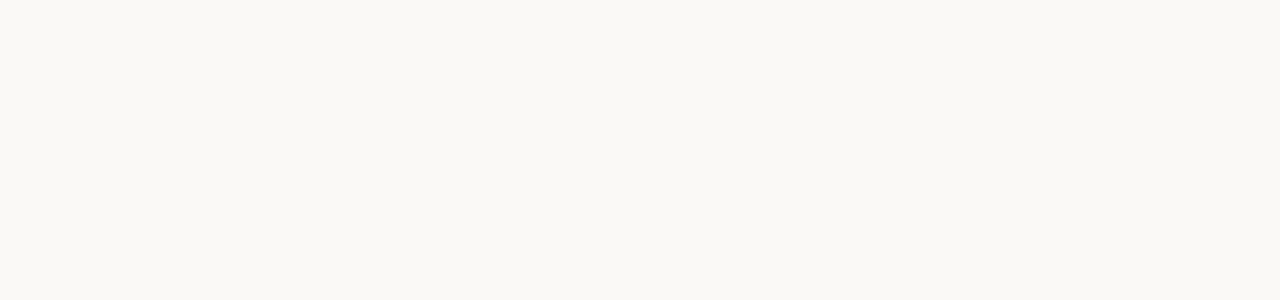
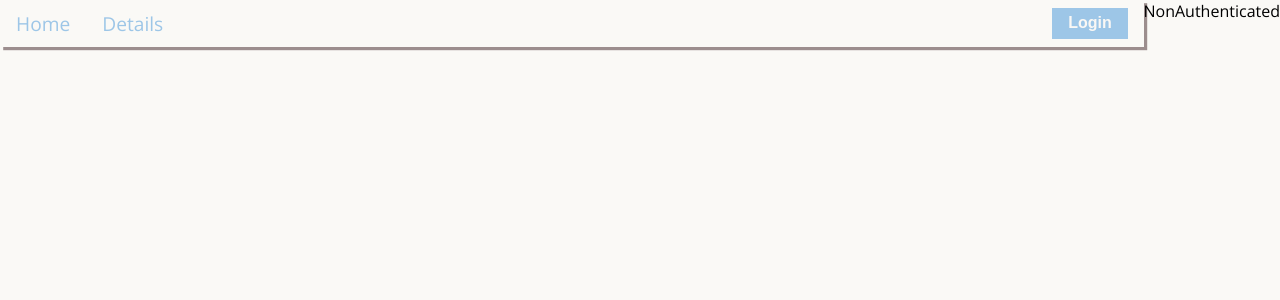
Before and after one commit to Purgenta/CryptoCurrency, a React (Vite) app: page /notauthenticated in a window 1280 px wide. Before the commit this address had no page. Shown: the top 300 px of the page. Built offline with nearby package versions, Linux system fonts and the light colour scheme.

Commit message:
Added authentication/protected routes via redux

```diff
--- a/src/App.tsx
+++ b/src/App.tsx
@@ -1,7 +1,13 @@
+import { Provider } from "react-redux";
 import Router from "./router/Router";
+import store from "./redux/store";
 
 const App = () => {
-  return <Router></Router>;
+  return (
+    <Provider store={store}>
+      <Router></Router>
+    </Provider>
+  );
 };
 
 export default App;
--- a/src/components/Layout/Navigation.tsx
+++ b/src/components/Layout/Navigation.tsx
@@ -1,9 +1,16 @@
 import { NavLink } from "react-router-dom";
 import style from "./Navigation.module.css";
 import { motion } from "framer-motion";
+import { useSelector, useDispatch } from "react-redux";
+import {
+  authenticateUser,
+  authenticationSelector,
+} from "../../redux/authSlice/authSlice";
+import { StoreDispatch } from "../../redux/store";
 type Route = {
   name: string;
   to: string;
+  requiresAuth: boolean;
 };
 const animationVariants = {
   visible: {
@@ -36,10 +43,14 @@ const loginButtonVariants = {
 };
 const Navigation = () => {
   const routes: Set<Route> = new Set<Route>([
-    { name: "Home", to: "/home" },
-    { name: "Favourites", to: "/favourites" },
-    { name: "Details", to: "/details" },
+    { name: "Home", to: "/home", requiresAuth: false },
+    { name: "Favourites", to: "/favourites", requiresAuth: true },
+    { name: "Details", to: "/details", requiresAuth: false },
   ]);
+  const links = [...routes];
+  const { isAuthenticated } = useSelector(authenticationSelector);
+  console.log(isAuthenticated);
+  const dispatch = useDispatch<StoreDispatch>();
   return (
     <motion.nav
       variants={animationVariants}
@@ -49,7 +60,11 @@ const Navigation = () => {
       className={style["main-nav"]}
     >
       <ul className={style["nav-links"]}>
-        {[...routes].map((route) => (
+        {links
+          .filter((route) => {
+            return !route.requiresAuth || isAuthenticated;
+          })
+          .map((route) => (
             <motion.li variants={linkAnimationVariants} key={route.to}>
               <NavLink
                 to={route.to}
@@ -62,16 +77,21 @@ const Navigation = () => {
             </motion.li>
           ))}
       </ul>
+      {!isAuthenticated ? (
         <div className={style["account-actions__container"]}>
           <motion.button
             variants={loginButtonVariants}
             className={style["login-btn"]}
+            onClick={async () => await dispatch(authenticateUser())}
             type="button"
             aria-label="login"
           >
             Login
           </motion.button>
         </div>
+      ) : (
+        <></>
+      )}
     </motion.nav>
   );
 };
--- /dev/null
+++ b/src/misc/ProtectedRoute.tsx
@@ -0,0 +1,11 @@
+import { useSelector } from "react-redux";
+import { Navigate, Outlet } from "react-router-dom";
+
+import { authenticationSelector } from "../redux/authSlice/authSlice";
+const ProtectedRoute = () => {
+  const { isAuthenticated } = useSelector(authenticationSelector);
+  if (!isAuthenticated) return <Navigate to={"/notauthenticated"}></Navigate>;
+  return <Outlet></Outlet>;
+};
+
+export default ProtectedRoute;
--- /dev/null
+++ b/src/redux/authSlice/authSlice.ts
@@ -0,0 +1,29 @@
+import { createSlice, createAsyncThunk } from "@reduxjs/toolkit";
+import { PayloadAction } from "@reduxjs/toolkit";
+import { RootState } from "../store";
+const auth = localStorage.getItem("auth");
+const initialState = { isAuthenticated: auth ? true : false };
+export const authenticateUser = createAsyncThunk(
+  "authenicateUser",
+  async () => {
+    localStorage.setItem("auth", "true");
+    Promise.resolve(true);
+  }
+);
+const authSlice = createSlice({
+  initialState,
+  name: "auth",
+  reducers: {
+    authenticate: (state, action: PayloadAction<boolean>) => {
+      state.isAuthenticated = action.payload;
+    },
+  },
+  extraReducers: (builder) => {
+    builder.addCase(authenticateUser.fulfilled, (state) => {
+      state.isAuthenticated = true;
+    });
+  },
+});
+export default authSlice.reducer;
+export const { authenticate } = authSlice.actions;
+export const authenticationSelector = (state: RootState) => state.auth;
--- /dev/null
+++ b/src/redux/store.ts
@@ -0,0 +1,6 @@
+import { configureStore } from "@reduxjs/toolkit";
+import authSlice from "./authSlice/authSlice";
+const store = configureStore({ reducer: { auth: authSlice } });
+export default store;
+export type RootState = ReturnType<typeof store.getState>;
+export type StoreDispatch = typeof store.dispatch;
--- a/src/router/Router.tsx
+++ b/src/router/Router.tsx
@@ -1,13 +1,18 @@
 import { Routes, Route } from "react-router-dom";
 import Layout from "../components/Layout/Layout";
+import ProtectedRoute from "../misc/ProtectedRoute";
+import NotAuthenticated from "./pages/notauthenicated/NotAuthenticated";
 const Router = () => {
   return (
     <Routes>
       <Route element={<Layout />}>
         <Route path="/" element={<></>}></Route>
         <Route path="/home" element={<></>}></Route>
-        <Route path="/favourites" element={<></>}></Route>
+        <Route element={<ProtectedRoute />}>
+          <Route path="/favourites" element={<></>}></Route>
+        </Route>
         <Route path="/details" element={<></>}></Route>
+        <Route path="/notauthenticated" element={<NotAuthenticated />}></Route>
       </Route>
     </Routes>
   );
--- /dev/null
+++ b/src/router/pages/notauthenicated/NotAuthenticated.tsx
@@ -0,0 +1,5 @@
+const NotAuthenticated = () => {
+  return <div>NonAuthenticated</div>;
+};
+
+export default NotAuthenticated;
```
Lines whose indentation alone changed are shown as unchanged.
